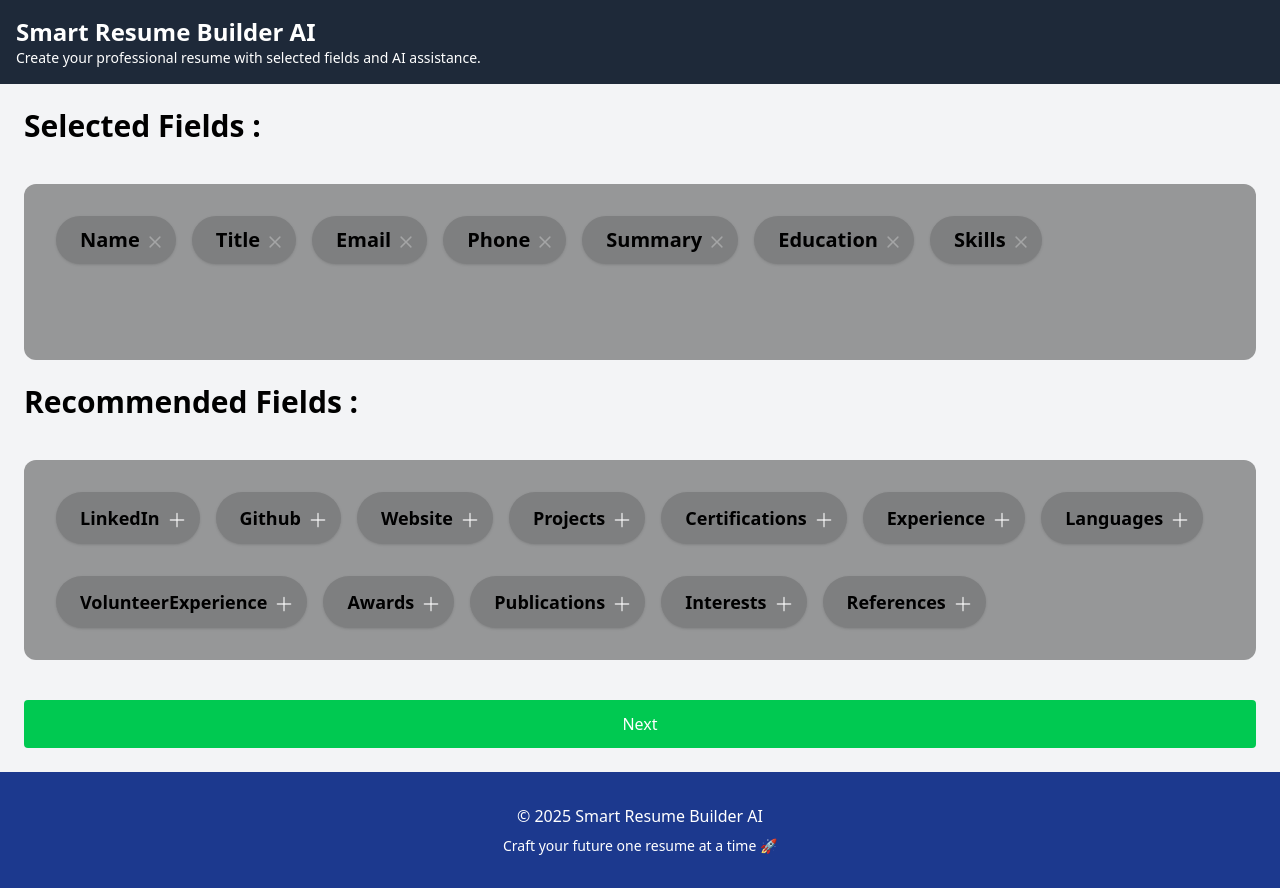
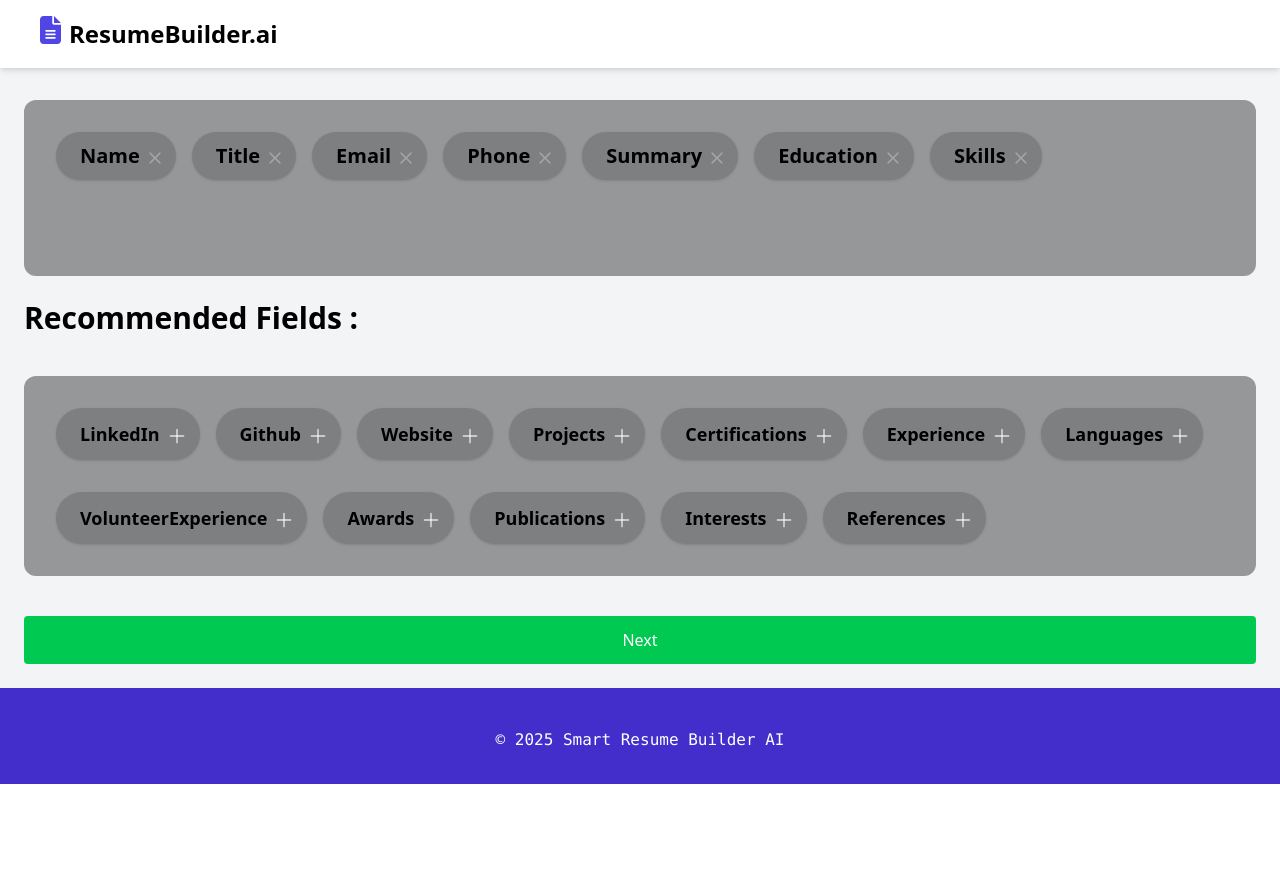
Before and after one commit to sohan-29/smart-resume-builder-ai, a React (Vite) app in the folder frontend/: page /customizeResume in a window 1280 px wide. After the commit the page ends 800 px from the top, so only its background shows below. Built offline with nearby package versions, Linux system fonts and the light colour scheme.

Commit message:
modified styles for landing page and header and footer

```diff
--- a/frontend/src/components/footer.jsx
+++ b/frontend/src/components/footer.jsx
@@ -1,8 +1,7 @@
 const Footer = () => {
   return (
-    <footer className="bg-blue-900 text-white px-6 py-8 text-center">
-      <p className="mb-2">&copy; {new Date().getFullYear()} Smart Resume Builder AI</p>
-      <p className="text-sm">Craft your future one resume at a time 🚀</p>
+    <footer className="bg-[#432DCB] text-white px-6 py-8 text-center">
+      <p className="mt-2 font-mono">&copy; {new Date().getFullYear()} Smart Resume Builder AI</p>
     </footer>
   )
 }
--- a/frontend/src/components/header.jsx
+++ b/frontend/src/components/header.jsx
@@ -2,11 +2,10 @@
 
 const Header = () => {
   return (
-    <header className="bg-gray-800 text-white p-4">
-      <Link to={'/'} className="text-2xl font-bold" >Smart Resume Builder AI</Link>
-      <p className="text-sm">
-        Create your professional resume with selected fields and AI assistance.
-      </p>
+    <header className="w-full p-4 pb-3 shadow-md bg-white fixed top-0 z-50">
+      <Link to={'/'} className="text-2xl ml-6 font-bold" >
+      <img src="/icon.svg" alt="Logo" className="inline-block h-7 mr-2 mb-3" />
+      ResumeBuilder.ai</Link>
     </header>
   );
 };
--- a/frontend/src/components/landingPage.jsx
+++ b/frontend/src/components/landingPage.jsx
@@ -5,11 +5,10 @@
   return (
     <div className="font-sans text-gray-800 bg-white">
       <Header />
-
-      <section className="min-h-screen flex flex-col items-center justify-center bg-gradient-to-br from-blue-50 to-blue-100 px-6 py-12 text-center">
+      <section className="min-h-screen flex flex-col items-center justify-center bg-gradient-to-br from-blue-50 to-blue-300 text-center">
         <h1 className="text-5xl font-bold mb-4 text-blue-700">Build Your Professional Resume Effortlessly</h1>
         <p className="text-xl mb-6 max-w-2xl mx-auto">
-          Create a standout resume with our easy - to - use builder.Customize your details, preview your resume, and get ready to download
+          Create a standout resume with our easy to use builder.Customize your details, preview your resume, and get ready to download
         </p>
         <a href="/customizeResume" className="bg-blue-600 text-white px-6 py-3 rounded-lg hover:bg-blue-700 transition">
           Get Started
```
Also changed, not shown: frontend/public/icon.svg (added).
